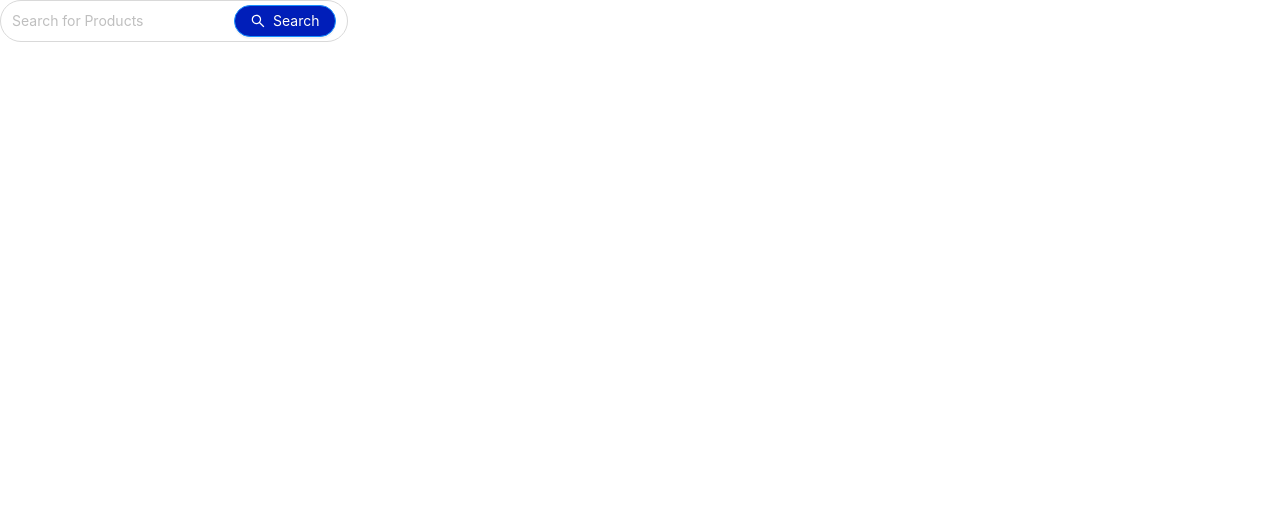
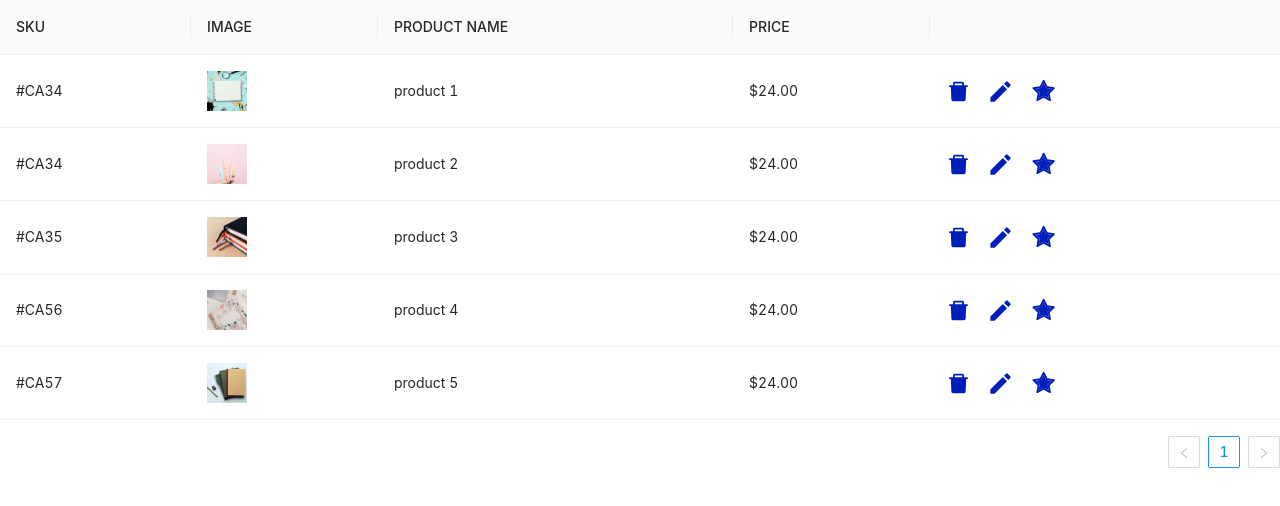
Before and after one commit to TechDinith/code94Labstest-frontend, a React (Create React App) app: page / in a window 1280 px wide. Shown: the top 506 px of the page. Built offline with nearby package versions, Linux system fonts and the light colour scheme.

Commit message:
first page atoms done

```diff
--- a/src/App.tsx
+++ b/src/App.tsx
@@ -4,11 +4,14 @@ import "antd/dist/antd.css";
 import AdminDropDownAtom from "./components/atoms/adminDropDownAtom/adminDropDown.atom";
 import HeadingAtom from "./components/atoms/headingAtom/heading.atom";
 import SearchBoxAtom from "./components/atoms/searchboxAtom/searchbox.atom";
+import NewProductBtnAtom from "./components/atoms/newProductBtnAtom/newproduct.btn.atom";
+import FavoritBtnAtom from "./components/atoms/favoritBtnAtom/favorit.btn.atom";
+import ContentAtom from "./components/atoms/contentAtom/content.atom";
 
 function App() {
   return (
     <div className="App">
-      <SearchBoxAtom />
+      <ContentAtom />
     </div>
   );
 }
--- /dev/null
+++ b/src/components/atoms/contentAtom/content.atom.tsx
@@ -0,0 +1,103 @@
+import { Table, Space } from "antd";
+import pro1 from "../../../assets/product-img.png";
+import pro2 from "../../../assets/product-img-1.png";
+import pro3 from "../../../assets/product-img-2.png";
+import pro4 from "../../../assets/product-img-3.png";
+import pro5 from "../../../assets/product-img-4.png";
+import starred from "../../../assets/starred.svg";
+import editicon from "../../../assets/edit-icon.svg";
+import deleteicon from "../../../assets/delete-icon.svg";
+
+const ContentAtom = (props: any) => {
+  const columns = [
+    {
+      title: "SKU",
+      dataIndex: "sku",
+      key: "sku",
+    },
+    {
+      title: "IMAGE",
+      dataIndex: "image",
+      key: "image",
+      render: (text: string, record: any) => (
+        <Space size="middle">
+          <img src={record.image} width="40" height="40" />
+        </Space>
+      ),
+    },
+    {
+      title: "PRODUCT NAME",
+      dataIndex: "name",
+      key: "name",
+    },
+    {
+      title: "PRICE",
+      dataIndex: "price",
+      key: "price",
+    },
+
+    {
+      title: "",
+      key: "action",
+      render: (text: string, record: any) => (
+        <Space size="middle">
+          <a>
+            <img src={deleteicon} />
+          </a>
+          <a>
+            <img src={editicon} />
+          </a>
+          <a>
+            <img src={starred} />
+          </a>
+        </Space>
+      ),
+    },
+  ];
+
+  const data = [
+    {
+      key: "1",
+      sku: "#CA34",
+      image: pro1,
+      name: "product 1",
+      price: "$24.00",
+    },
+    {
+      key: "2",
+      sku: "#CA34",
+      image: pro2,
+      name: "product 2",
+      price: "$24.00",
+    },
+    {
+      key: "3",
+      sku: "#CA35",
+      image: pro3,
+      name: "product 3",
+      price: "$24.00",
+    },
+    {
+      key: "4",
+      sku: "#CA56",
+      image: pro4,
+      name: "product 4",
+      price: "$24.00",
+    },
+    {
+      key: "5",
+      sku: "#CA57",
+      image: pro5,
+      name: "product 5",
+      price: "$24.00",
+    },
+  ];
+
+  return (
+    <>
+      <Table columns={columns} dataSource={data} />
+    </>
+  );
+};
+
+export default ContentAtom;
--- a/src/components/atoms/searchboxAtom/searchbox.atom.tsx
+++ b/src/components/atoms/searchboxAtom/searchbox.atom.tsx
@@ -18,7 +18,7 @@ const SearchBoxAtom = (props: any) => {
               Search
             </Button>
           }
-          style={{ borderRadius: 25 }}
+          style={{ borderRadius: 25, width: 657 }}
         />
       </Space>
     </>
```
Also changed, not shown: src/components/atoms/favoritBtnAtom/favorit.btn.atom.tsx (added, +20 -0 lines), src/components/atoms/newProductBtnAtom/newproduct.btn.atom.tsx (added, +21 -0 lines).
